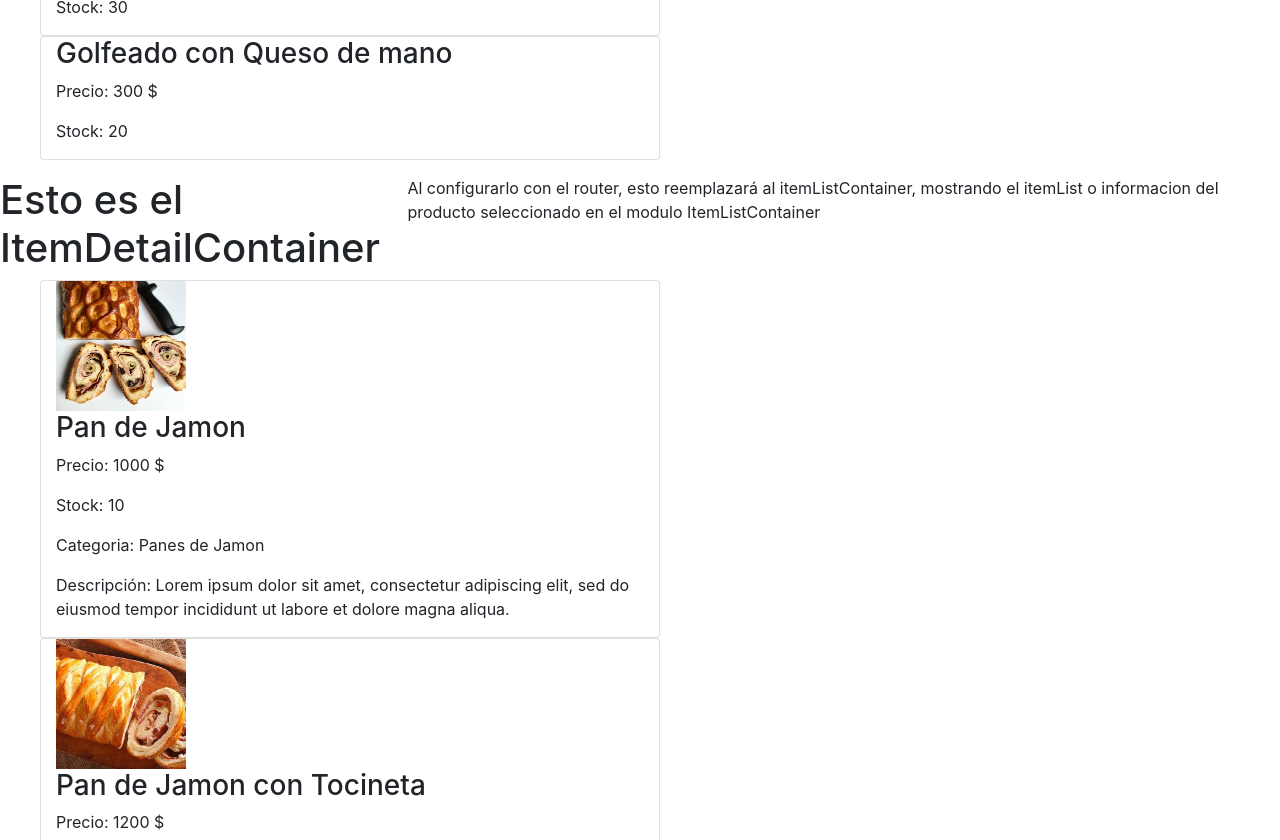
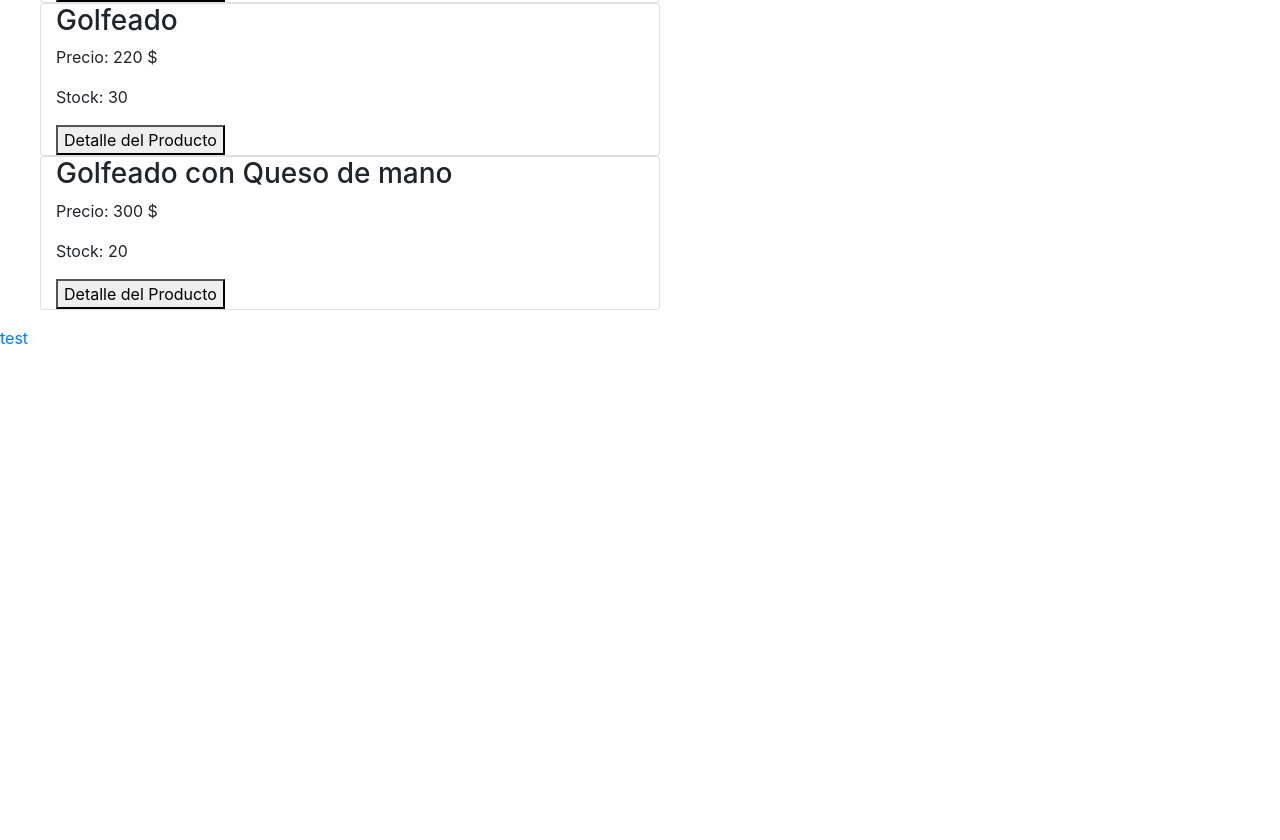
Before and after one commit to emilioantonio29/react-project-one, a React (Create React App) app: page / in a window 1280 px wide. Shown: the part 660-1500 px from the top of the page. After the commit the page ends 1010 px from the top, so only its background shows below. Built offline with nearby package versions, Linux system fonts and the light colour scheme.

Commit message:
15-02-2021 entrega1, ItemDetailContainer | desafio React

```diff
--- a/src/App.jsx
+++ b/src/App.jsx
@@ -35,12 +35,13 @@ const App = () => {
     <BrowserRouter>
       <NavbarComponent/>
       <Switch>
-        <Route exact path="/">
-          <ItemListContainer/>
-        </Route>
+        <Route exact path="/" component={ItemListContainer}/>
+        <Route path="/ItemDetailContainer/:productoID" component={ItemDetailContainer}/>
+        <Route path="*" children={<div>Not found</div>}/>
       </Switch>
     </BrowserRouter>
-    <ItemDetailContainer/>
+
+
 
 
       {/* <NavbarComponent/> */}
--- a/src/components/Item/Item.jsx
+++ b/src/components/Item/Item.jsx
@@ -1,9 +1,19 @@
+
+import {Link} from 'react-router-dom';
+
 
 const Item = ({product}) => {
+
+    const test = () => {
+        console.log(product.id)
+    }
+
     return <div className="card col-md-6">
         <h3>{product.nombre}</h3>
         <p>Precio: {product.precio} {product.moneda}</p>
         <p>Stock: {product.cantidad}</p>
+        <Link to={`/ItemDetailContainer/${product.id}`}><button>Detalle del Producto</button></Link>
+        {/* <button onClick={test}> test2</button> */}
     </div>
 
 }
--- a/src/components/ItemDetailList/ItemDetailList.jsx
+++ b/src/components/ItemDetailList/ItemDetailList.jsx
@@ -5,13 +5,23 @@ import Item2 from '../Item/Item2';
 
 
 
-const ItemDetailList = ({products2}) =>{
+const ItemDetailList = ({products2, productoID}) =>{
 
 
 //    const productos = [
 //         ["Mermelada Frutilla", 250, "Mermelada 100% natural reducida en azucar"],
 //         ["Mermelada Naranja", 280, "Realizada con los mejores productos naturales"]
 //     ]
+
+const test4 = () => {
+    console.log(products2[productoID].id)
+    console.log(productoID)
+    console.log(parseInt(productoID)+1)
+}
+
+
+
+
     return(
         <>
             {/* {productos.map((element,index) => {
@@ -26,12 +36,17 @@ const ItemDetailList = ({products2}) =>{
             <div>
                 <ul>
                     {products2.map((producto)=>{
+                          if(products2[1].id == 2 ){
+                            return <Item2 key={producto.id} producto={producto}/>
+
+                          }
                         // return <Item2 key={product.id} product={product}/>;
-
-                        return <Item2 key={producto.id} producto={producto}/>
                     })}
                 </ul>
             </div>
+            <button onClick={test4}> test2</button>
+
+
         </>
     )
 
--- a/src/components/ItemList/ItemList.jsx
+++ b/src/components/ItemList/ItemList.jsx
@@ -11,6 +11,7 @@ const ItemList = ({products}) =>{
 //         ["Mermelada Frutilla", 250, "Mermelada 100% natural reducida en azucar"],
 //         ["Mermelada Naranja", 280, "Realizada con los mejores productos naturales"]
 //     ]
+
     return(
         <>
             {/* {productos.map((element,index) => {
@@ -27,8 +28,10 @@ const ItemList = ({products}) =>{
                     {products.map((product)=>{
                         return <Item key={product.id} product={product}/>;
                     })}
+
                 </ul>
             </div>
+
         </>
     )
 
--- a/src/components/navbar/index.jsx
+++ b/src/components/navbar/index.jsx
@@ -1,5 +1,6 @@
 import 'bootstrap/dist/css/bootstrap.min.css';
 import CartWidget from '../../containers/CartWidget';
+import {Link} from 'react-router-dom';
 
 
 
@@ -10,7 +11,7 @@ const NavbarComponent = () => {
       <>
 
         <nav className="navbar navbar-expand-lg navbar-light bg-light">
-            <a className="navbar-brand logo" href="#"><img src="imagenes/logo.png" alt=""/></a>
+            <Link to={`/`}><img src="imagenes/logo.png" alt=""/></Link>
             <button className="navbar-toggler" type="button" data-toggle="collapse" data-target="#navbarNavDropdown" aria-controls="navbarNavDropdown" aria-expanded="false" aria-label="Toggle navigation">
                 <span className="navbar-toggler-icon"></span>
             </button>
--- a/src/containers/ItemDetailContainer.jsx
+++ b/src/containers/ItemDetailContainer.jsx
@@ -1,37 +1,81 @@
 import * as React from 'react';
+import { useParams } from 'react-router-dom';
+import { useEffect } from 'react';
 import ItemDetailList from '../components/ItemDetailList/ItemDetailList';
 // import ItemDetailList from '../components/ItemDetailList/ItemDetailList';
 import ProductList from '../mocks/ProductList';
-
-
+import Item2 from '../components/Item/Item2';
 
 
 const ItemDetailContainer = () =>{
+    const { productoID } = useParams();
+    // const [products, setProducts] = React.useState([]);
+    // const arrayProductos = [
+    //     {id:1, name: "emi", price: 2000, idCate:4},
+    //     {id:2, name: "zun", price: 3000, idCate:4}
+    // ]
 
-    const [products2, setProducts] = React.useState([]);
+    // React.useEffect(() => {
+    //     let products = arrayProductos.filter(function(producto){
+    //         return producto.id == productoID
+    //     })
+
+    //     console.log(products[0])
+    //     // console.log(productoMostrar.name)
+    // },[productoID]);
+
+    const [products, setProducts] = React.useState([]);
 
     React.useEffect(() => {
         const myPromise = new Promise ((resolve, reject) => {
-            setTimeout(() => resolve(ProductList), 5000);
+            setTimeout(() => resolve(ProductList), 3000);
     });
 
         myPromise.then((result) => setProducts(result));
     },[]);
 
+    // const [products2, setProducts] = React.useState([]);
 
+    // React.useEffect(() => {
+    //     const myPromise = new Promise ((resolve, reject) => {
+    //         setTimeout(() => resolve(ProductList), 5000);
+    // });
+
+    //     myPromise.then((result) => setProducts(result));
+    // },[]);
+
+    // const mostrarProducto = products2.map(producto => {
+    //     if(producto.id == productoID){
+    //         return producto
+    //     }
+    // })
+
+
+    const test3 = () => {
+        console.log(products)
+        console.log(productoID)
+        // console.log(products2)
+    }
 
     return(
         <>
-            <div className="contaniner">
-                <div className="d-flex justify-content-center">
-                    <h1 className="">Esto es el ItemDetailContainer</h1>
-                    <p>Al configurarlo con el router, esto reemplazará al itemListContainer, mostrando el itemList o informacion del producto seleccionado en el modulo ItemListContainer</p>
-                </div>
-                {/* <ItemDetailList products={products}/> */}
-                <ItemDetailList products2={products2}/>
+            {/* <button onClick={test3}> test3</button> */}
+
+            <h1>ItemID: {productoID}</h1>
+            <p>DETALLE DE PRODUCTO DEL ITEMDETAILCONTAINER</p>
+            {/* <h1>ItemID: {productoMostrar}</h1> */}
+
+            <div>
+                <ul>
+                    {products.map((producto)=>{
+                          if(producto.id == productoID){
+                            return <Item2 key={producto.id} producto={producto}/>
+
+                          }
+                        // return <Item2 key={product.id} product={product}/>;
+                    })}
+                </ul>
             </div>
-
-
 
         </>
     )
@@ -39,3 +83,115 @@ const ItemDetailContainer = () =>{
 }
 
 export default ItemDetailContainer;
+
+
+
+
+
+
+
+
+
+
+
+
+
+
+
+
+
+
+
+
+
+
+
+
+
+
+
+
+
+
+
+
+
+
+
+
+
+
+
+
+
+
+
+
+
+
+
+
+
+
+
+///////
+// const ItemDetailContainer = () =>{
+//     const { productoID } = useParams();
+
+
+//     const [products2, setProducts] = React.useState([]);
+
+//     React.useEffect(() => {
+//         const myPromise = new Promise ((resolve, reject) => {
+//             setTimeout(() => resolve(ProductList), 5000);
+//     });
+
+//         myPromise.then((result) => setProducts(result));
+//     },[]);
+
+//     const mostrarProducto = products2.map(producto => {
+//         if(producto.id == productoID){
+//             return producto
+//         }
+//     })
+
+//     const test3 = () => {
+//         console.log(productoID)
+//         console.log(products2)
+//     }
+
+//     return(
+//         <>
+//             <button onClick={test3}> test3</button>
+//             <div className="contaniner">
+//                 <div>
+//                     <ul>
+//                         {/* {products2.map((producto)=>{
+//                             if(products2[1].id == 2 ){
+//                                 return <Item2 key={producto.id} producto={producto}/>
+
+//                             }
+//                             // return <Item2 key={product.id} product={product}/>;
+//                         })} */}
+
+//                     </ul>
+//                 </div>
+
+
+
+//                 <div className="d-flex justify-content-center">
+//                     <h1 className="">Esto es el ItemDetailContainer</h1>
+//                     <p>Al configurarlo con el router, esto reemplazará al itemListContainer, mostrando el itemList o informacion del producto seleccionado en el modulo ItemListContainer</p>
+//                 </div>
+//                 {/* <ItemDetailList products={products}/> */}
+//                 <ItemDetailList products2={products2} productoID={productoID}/>
+//             </div>
+
+
+
+//         </>
+//     )
+
+// }
+
+// export default ItemDetailContainer;
--- a/src/containers/ItemListContainer.jsx
+++ b/src/containers/ItemListContainer.jsx
@@ -1,6 +1,7 @@
 import * as React from 'react';
 import ItemList from '../components/ItemList/ItemList';
 import ProductList from '../mocks/ProductList';
+import {Link} from 'react-router-dom';
 
 
 
@@ -26,6 +27,8 @@ const ItemListContainer = () =>{
                     <h1 className="">Bienvenidos al proyecto React</h1>
                 </div>
                 <ItemList products={products}/>
+                {/* <button onClick={test}>yo</button> */}
+                <Link to={`/ItemDetailContainer`}>test</Link>
             </div>
 
 
```
Also changed, not shown: 1 other file (tests, documents, lock files or other folders).
